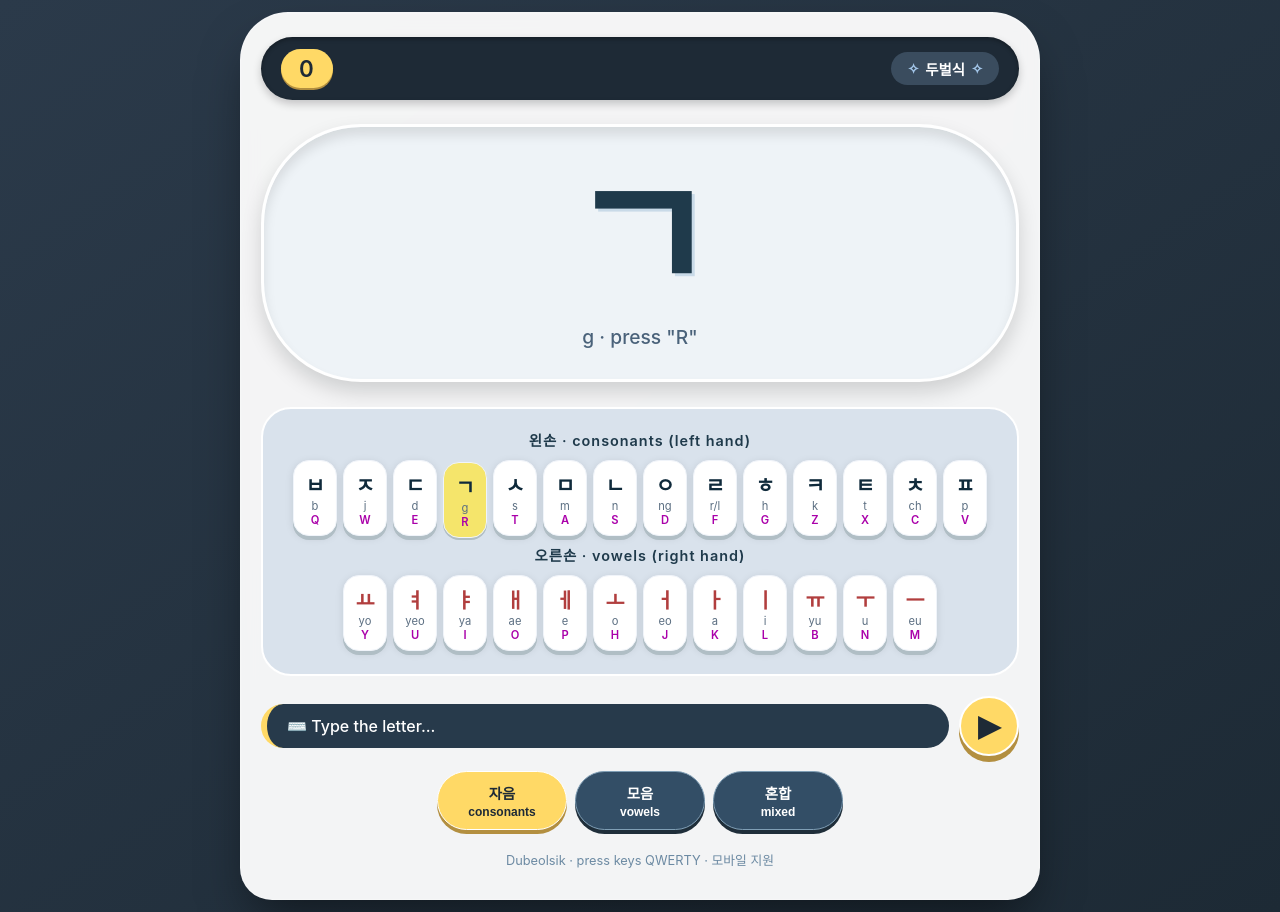
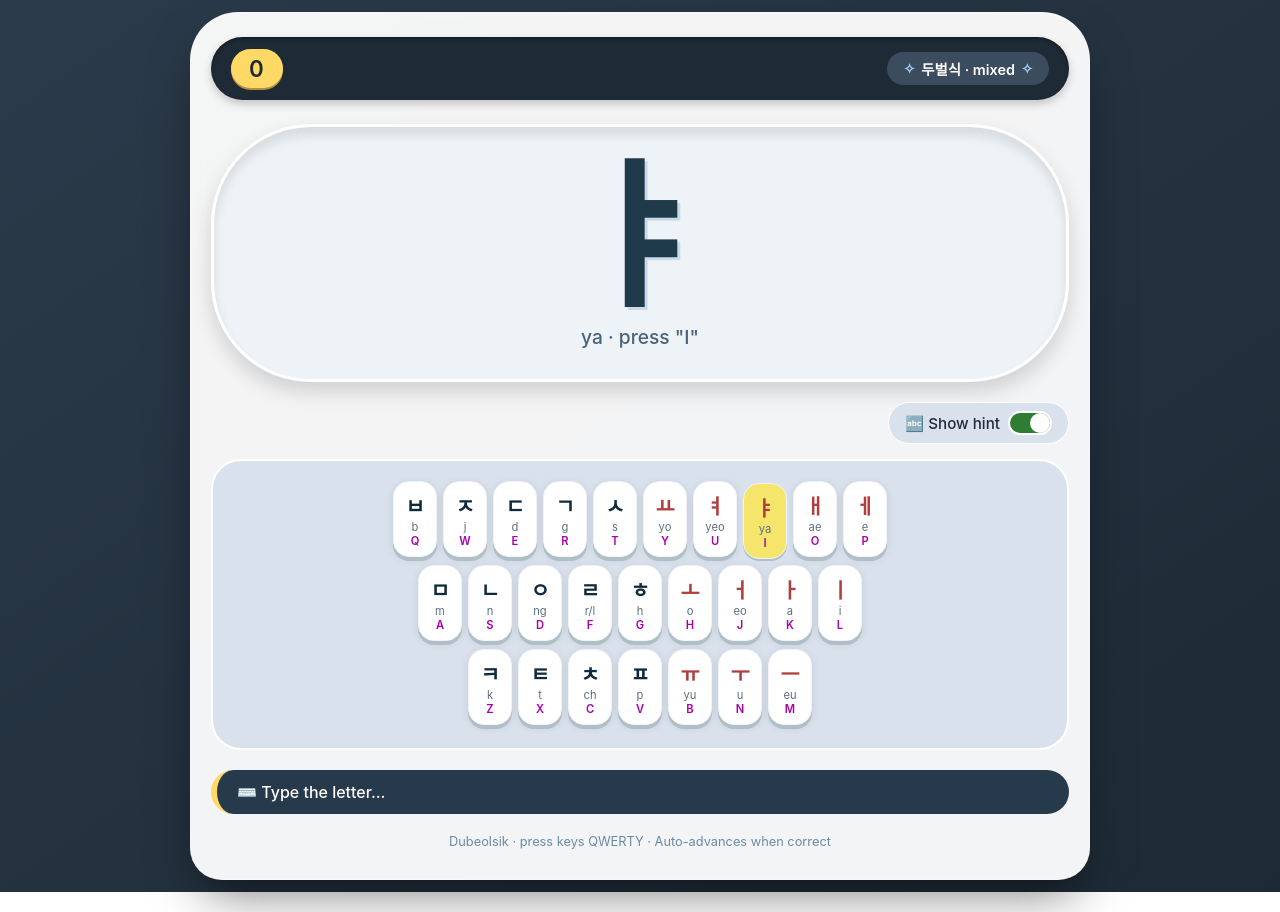
Before and after one commit to fred09280928/KRInput, a plain HTML site: page index.html in a window 1280 px wide. Drawn offline with Linux system fonts and the light colour scheme.

Commit message:
Add auto-advance and hint toggle
Add auto-advance and hint toggle

```diff
--- a/index.html
+++ b/index.html
@@ -2,11 +2,9 @@
 <html lang="en">
 <head>
     <meta charset="UTF-8">
-    <!-- Makes it work on mobile - don't remove this! -->
     <meta name="viewport" content="width=device-width, initial-scale=1.0, maximum-scale=1.0, user-scalable=yes">
     <title>Korean Typing Practice · Dubeolsik</title>
     <style>
-        /* ===== RESET & BASE ===== */
         * {
             box-sizing: border-box;
             margin: 0;
@@ -25,10 +23,9 @@
             padding: 12px;
         }
 
-        /* ===== MAIN CARD ===== */
         .container {
             width: 100%;
-            max-width: 800px;
+            max-width: 900px;
             background: rgba(255, 255, 255, 0.95);
             backdrop-filter: blur(10px);
             border-radius: 48px 48px 32px 32px;
@@ -37,7 +34,6 @@
             border: 1px solid rgba(255,255,255,0.2);
         }
 
-        /* ===== HEADER: SCORE & MODE ===== */
         .stats-bar {
             display: flex;
             justify-content: space-between;
@@ -75,7 +71,6 @@
             color: #a3c6e9;
         }
 
-        /* ===== MAIN CHARACTER DISPLAY ===== */
         .character-area {
             background: #eef3f7;
             border-radius: 100px;
@@ -103,32 +98,85 @@
             color: #4a627a;
             margin-top: 8px;
             font-weight: 500;
+            transition: opacity 0.2s;
         }
 
-        /* ===== KEYBOARD VISUALIZATION ===== */
-        .keyboard-hint {
+        .input-hint.hidden {
+            opacity: 0;
+            visibility: hidden;
+            height: 0;
+            margin: 0;
+        }
+
+        /* Control bar for hint toggle */
+        .control-bar {
+            display: flex;
+            align-items: center;
+            justify-content: flex-end;
+            margin: 5px 0 15px;
+            gap: 15px;
+        }
+
+        .toggle-container {
+            display: flex;
+            align-items: center;
+            gap: 8px;
+            background: #d9e2ec;
+            padding: 8px 16px;
+            border-radius: 40px;
+            font-size: 0.95rem;
+            font-weight: 500;
+            color: #1e2a36;
+            border: 1px solid white;
+        }
+
+        .toggle-container input[type="checkbox"] {
+            width: 44px;
+            height: 24px;
+            appearance: none;
+            background: #95a5a6;
+            border-radius: 20px;
+            position: relative;
+            cursor: pointer;
+            border: 2px solid white;
+            transition: 0.1s;
+        }
+
+        .toggle-container input[type="checkbox"]:checked {
+            background: #2e7d32;
+        }
+
+        .toggle-container input[type="checkbox"]::before {
+            content: '';
+            position: absolute;
+            width: 20px;
+            height: 20px;
+            background: white;
+            border-radius: 50%;
+            top: 0px;
+            left: 0px;
+            transition: 0.1s;
+        }
+
+        .toggle-container input[type="checkbox"]:checked::before {
+            left: 20px;
+        }
+
+        .keyboard-container {
             background: #d9e2ec;
             border-radius: 30px;
             padding: 20px 12px 15px;
-            margin: 25px 0 20px;
+            margin: 10px 0 20px;
             border: 2px solid white;
         }
 
-        .row-label {
-            text-align: center;
-            color: #1f3a4b;
-            font-weight: 600;
-            margin-bottom: 10px;
-            font-size: 0.9rem;
-            letter-spacing: 1px;
-        }
-
+        /* QWERTY layout rows */
         .key-row {
             display: flex;
-            flex-wrap: wrap;
             justify-content: center;
             gap: 6px;
             margin-bottom: 8px;
+            flex-wrap: wrap;
         }
 
         .key {
@@ -171,12 +219,10 @@
             text-transform: uppercase;
         }
 
-        /* special for vowel rows (right hand) */
         .key.vowel .korean {
             color: #b13e3e;
         }
 
-        /* ===== FEEDBACK & CONTROLS ===== */
         .feedback-area {
             display: flex;
             align-items: center;
@@ -196,67 +242,6 @@
             border-left: 6px solid #ffd966;
         }
 
-        .next-btn {
-            background: #ffd966;
-            border: none;
-            width: 60px;
-            height: 60px;
-            border-radius: 40px;
-            font-size: 1.8rem;
-            font-weight: bold;
-            color: #1e2a36;
-            box-shadow: 0 6px 0 #b38f40;
-            transition: 0.05s linear;
-            cursor: pointer;
-            display: flex;
-            align-items: center;
-            justify-content: center;
-            border: 2px solid white;
-        }
-
-        .next-btn:active {
-            transform: translateY(4px);
-            box-shadow: 0 2px 0 #b38f40;
-        }
-
-        /* ===== MODE SELECTOR ===== */
-        .mode-selector {
-            display: flex;
-            gap: 8px;
-            margin-top: 15px;
-            flex-wrap: wrap;
-            justify-content: center;
-        }
-
-        .mode-btn {
-            background: #334e66;
-            border: none;
-            color: white;
-            padding: 10px 18px;
-            border-radius: 40px;
-            font-weight: 600;
-            font-size: 0.9rem;
-            flex: 1 0 auto;
-            max-width: 130px;
-            box-shadow: 0 4px 0 #1f2e3a;
-            transition: 0.05s linear;
-            border: 1px solid #7f9eb5;
-            cursor: pointer;
-        }
-
-        .mode-btn.active {
-            background: #ffd966;
-            color: #1e2a36;
-            box-shadow: 0 4px 0 #b38f40;
-            border-color: white;
-        }
-
-        .mode-btn:active {
-            transform: translateY(3px);
-            box-shadow: 0 1px 0 #1f2e3a;
-        }
-
-        /* ===== tiny extras ===== */
         .footer-note {
             text-align: center;
             color: #6c8aa3;
@@ -268,161 +253,160 @@
 </head>
 <body>
     <div class="container">
-        <!-- stats -->
         <div class="stats-bar">
             <div class="score-box" id="scoreDisplay">0</div>
             <div class="mode-badge">
-                <span>✧</span> 두벌식 <span>✧</span>
+                <span>✧</span> 두벌식 · mixed <span>✧</span>
             </div>
         </div>
 
-        <!-- main character -->
         <div class="character-area">
             <div class="korean-char" id="currentChar">ㅏ</div>
-            <div class="input-hint" id="hintText">press the key</div>
+            <div class="input-hint" id="hintText">a · press "K"</div>
         </div>
 
-        <!-- mini keyboard layout -->
-        <div class="keyboard-hint">
-            <div class="row-label">왼손 · consonants (left hand)</div>
-            <div class="key-row" id="leftRow">
-                <!-- JS will fill this -->
-            </div>
-            <div class="row-label" style="margin-top: 8px;">오른손 · vowels (right hand)</div>
-            <div class="key-row" id="rightRow">
-                <!-- JS will fill this -->
+        <!-- Toggle control for hint -->
+        <div class="control-bar">
+            <div class="toggle-container">
+                <span>🔤 Show hint</span>
+                <input type="checkbox" id="hintToggle" checked>
             </div>
         </div>
 
-        <!-- feedback + next -->
+        <!-- Keyboard in QWERTY layout -->
+        <div class="keyboard-container">
+            <!-- Row 1: Q W E R T Y U I O P -->
+            <div class="key-row" id="row1"></div>
+            <!-- Row 2: A S D F G H J K L -->
+            <div class="key-row" id="row2"></div>
+            <!-- Row 3: Z X C V B N M -->
+            <div class="key-row" id="row3"></div>
+        </div>
+
         <div class="feedback-area">
             <div class="message" id="feedbackMsg">⌨️ Type the letter...</div>
-            <button class="next-btn" id="nextBtn" aria-label="next">▶</button>
         </div>
 
-        <!-- practice modes -->
-        <div class="mode-selector">
-            <button class="mode-btn active" data-mode="cons" id="modeCons">자음<br><small>consonants</small></button>
-            <button class="mode-btn" data-mode="vowel" id="modeVowel">모음<br><small>vowels</small></button>
-            <button class="mode-btn" data-mode="mix" id="modeMix">혼합<br><small>mixed</small></button>
-        </div>
-        <div class="footer-note">Dubeolsik · press keys QWERTY · 모바일 지원</div>
+        <div class="footer-note">Dubeolsik · press keys QWERTY · Auto-advances when correct</div>
     </div>
 
     <script>
         (function() {
-            // --------------------------------------------------------------
-            // KOREAN MAPPING (English letter -> Korean + romanization)
-            // --------------------------------------------------------------
+            // Mapping: English letter -> Korean + romanization
             const MAP = {
-                // consonants (left hand)
+                // Row 1
                 'Q': { kr: 'ㅂ', rom: 'b' },
                 'W': { kr: 'ㅈ', rom: 'j' },
                 'E': { kr: 'ㄷ', rom: 'd' },
                 'R': { kr: 'ㄱ', rom: 'g' },
                 'T': { kr: 'ㅅ', rom: 's' },
+                'Y': { kr: 'ㅛ', rom: 'yo' },
+                'U': { kr: 'ㅕ', rom: 'yeo' },
+                'I': { kr: 'ㅑ', rom: 'ya' },
+                'O': { kr: 'ㅐ', rom: 'ae' },
+                'P': { kr: 'ㅔ', rom: 'e' },
+                // Row 2
                 'A': { kr: 'ㅁ', rom: 'm' },
                 'S': { kr: 'ㄴ', rom: 'n' },
                 'D': { kr: 'ㅇ', rom: 'ng' },
                 'F': { kr: 'ㄹ', rom: 'r/l' },
                 'G': { kr: 'ㅎ', rom: 'h' },
+                'H': { kr: 'ㅗ', rom: 'o' },
+                'J': { kr: 'ㅓ', rom: 'eo' },
+                'K': { kr: 'ㅏ', rom: 'a' },
+                'L': { kr: 'ㅣ', rom: 'i' },
+                // Row 3
                 'Z': { kr: 'ㅋ', rom: 'k' },
                 'X': { kr: 'ㅌ', rom: 't' },
                 'C': { kr: 'ㅊ', rom: 'ch' },
                 'V': { kr: 'ㅍ', rom: 'p' },
-                // vowels (right hand)
-                'Y': { kr: 'ㅛ', rom: 'yo' },
-                'U': { kr: 'ㅕ', rom: 'yeo' },
-                'I': { kr: 'ㅑ', rom: 'ya' },
-                'O': { kr: 'ㅐ', rom: 'ae' },
-                'P': { kr: 'ㅔ', rom: 'e' },
-                'H': { kr: 'ㅗ', rom: 'o' },
-                'J': { kr: 'ㅓ', rom: 'eo' },
-                'K': { kr: 'ㅏ', rom: 'a' },
-                'L': { kr: 'ㅣ', rom: 'i' },
                 'B': { kr: 'ㅠ', rom: 'yu' },
                 'N': { kr: 'ㅜ', rom: 'u' },
                 'M': { kr: 'ㅡ', rom: 'eu' }
             };
 
-            // separate lists for mode selection
-            const CONSONANTS = ['Q','W','E','R','T','A','S','D','F','G','Z','X','C','V'];
-            const VOWELS = ['Y','U','I','O','P','H','J','K','L','B','N','M'];
+            // All keys in QWERTY order for random selection
+            const ALL_KEYS = [
+                'Q','W','E','R','T','Y','U','I','O','P',
+                'A','S','D','F','G','H','J','K','L',
+                'Z','X','C','V','B','N','M'
+            ];
 
-            // current state
-            let currentEngKey = 'K';        // default: ㅏ
+            // Vowels set for color coding
+            const VOWELS = new Set(['Y','U','I','O','P','H','J','K','L','B','N','M']);
+
+            // State
+            let currentEngKey = 'K';    // default: ㅏ
             let score = 0;
-            let mode = 'cons';               // 'cons', 'vowel', 'mix'
-            let lastKeyWasCorrect = false;
+            let hintVisible = true;
+            let canAnswer = true;        // prevent double-counting same letter
 
             // DOM elements
             const currentCharEl = document.getElementById('currentChar');
             const hintTextEl = document.getElementById('hintText');
             const feedbackMsgEl = document.getElementById('feedbackMsg');
             const scoreDisplay = document.getElementById('scoreDisplay');
-            const nextBtn = document.getElementById('nextBtn');
-            const leftRow = document.getElementById('leftRow');
-            const rightRow = document.getElementById('rightRow');
-            const modeCons = document.getElementById('modeCons');
-            const modeVowel = document.getElementById('modeVowel');
-            const modeMix = document.getElementById('modeMix');
+            const hintToggle = document.getElementById('hintToggle');
+            const row1 = document.getElementById('row1');
+            const row2 = document.getElementById('row2');
+            const row3 = document.getElementById('row3');
 
-            // ---------- helper: render keyboard visualization ----------
+            // ---------- Render keyboard by QWERTY rows ----------
             function renderKeyboard() {
-                leftRow.innerHTML = '';
-                rightRow.innerHTML = '';
+                // Row 1: Q W E R T Y U I O P
+                const row1Keys = ['Q','W','E','R','T','Y','U','I','O','P'];
+                // Row 2: A S D F G H J K L
+                const row2Keys = ['A','S','D','F','G','H','J','K','L'];
+                // Row 3: Z X C V B N M
+                const row3Keys = ['Z','X','C','V','B','N','M'];
 
-                // consonants (left)
-                CONSONANTS.forEach(letter => {
+                row1.innerHTML = '';
+                row2.innerHTML = '';
+                row3.innerHTML = '';
+
+                row1Keys.forEach(letter => buildKey(letter, row1));
+                row2Keys.forEach(letter => buildKey(letter, row2));
+                row3Keys.forEach(letter => buildKey(letter, row3));
+            }
+
+            function buildKey(letter, parentRow) {
                 const item = MAP[letter];
+                if (!item) return;
                 const keyDiv = document.createElement('div');
                 keyDiv.className = 'key';
+                if (VOWELS.has(letter)) keyDiv.classList.add('vowel');
                 keyDiv.dataset.letter = letter;
                 keyDiv.innerHTML = `
                     <span class="korean">${item.kr}</span>
                     <span class="roman">${item.rom}</span>
                     <span class="eng">${letter}</span>
                 `;
-                    leftRow.appendChild(keyDiv);
-                });
-
-                // vowels (right)
-                VOWELS.forEach(letter => {
-                    const item = MAP[letter];
-                    const keyDiv = document.createElement('div');
-                    keyDiv.className = 'key vowel';
-                    keyDiv.dataset.letter = letter;
-                    keyDiv.innerHTML = `
-                        <span class="korean">${item.kr}</span>
-                        <span class="roman">${item.rom}</span>
-                        <span class="eng">${letter}</span>
-                    `;
-                    rightRow.appendChild(keyDiv);
-                });
+                parentRow.appendChild(keyDiv);
             }
 
-            // ---------- highlight active key ----------
+            // ---------- Highlight active key ----------
             function highlightKey(engLetter) {
-                // remove active from all
                 document.querySelectorAll('.key').forEach(k => k.classList.remove('active'));
                 if (!engLetter) return;
                 const target = Array.from(document.querySelectorAll('.key')).find(k => k.dataset.letter === engLetter);
                 if (target) target.classList.add('active');
             }
 
-            // ---------- generate random key based on mode ----------
-            function getRandomKey() {
-                if (mode === 'cons') {
-                    return CONSONANTS[Math.floor(Math.random() * CONSONANTS.length)];
-                } else if (mode === 'vowel') {
-                    return VOWELS[Math.floor(Math.random() * VOWELS.length)];
-                } else {  // mix
-                    const all = [...CONSONANTS, ...VOWELS];
-                    return all[Math.floor(Math.random() * all.length)];
+            // ---------- Update hint visibility ----------
+            function updateHintVisibility() {
+                if (hintVisible) {
+                    hintTextEl.classList.remove('hidden');
+                } else {
+                    hintTextEl.classList.add('hidden');
                 }
             }
 
-            // ---------- set a new character ----------
+            // ---------- Generate random key (mixed mode always) ----------
+            function getRandomKey() {
+                return ALL_KEYS[Math.floor(Math.random() * ALL_KEYS.length)];
+            }
+
+            // ---------- Set a new character ----------
             function setNewCharacter() {
                 const newKey = getRandomKey();
                 currentEngKey = newKey;
@@ -430,43 +414,45 @@
                 currentCharEl.innerText = data.kr;
                 hintTextEl.innerText = `${data.rom} · press "${newKey}"`;
                 highlightKey(newKey);
-                // reset feedback to neutral (but keep if it's a fresh start)
-                feedbackMsgEl.innerText = '⌨️ Type the letter...';
-                feedbackMsgEl.style.background = '#273a4b';
-                lastKeyWasCorrect = false;
+                // Reset answer flag for new letter
+                canAnswer = true;
             }
 
-            // ---------- handle correct answer ----------
+            // ---------- Handle correct answer ----------
             function handleCorrect() {
-                if (lastKeyWasCorrect) return; // already counted this round
+                if (!canAnswer) return; // already answered this letter
 
                 score += 1;
                 scoreDisplay.innerText = score;
                 feedbackMsgEl.innerText = '✅ Correct! +1';
                 feedbackMsgEl.style.background = '#1f5f3a';
-                lastKeyWasCorrect = true;
+                canAnswer = false;
 
-                // auto move to next after short delay? we'll leave it to user pressing next
-                // but we can hint
+                // Auto advance to next question after a short delay
+                setTimeout(() => {
+                    setNewCharacter();
+                    // Reset feedback message to neutral
+                    feedbackMsgEl.innerText = '⌨️ Type the letter...';
+                    feedbackMsgEl.style.background = '#273a4b';
+                }, 600); // 600ms delay so user sees the success message
             }
 
             function handleWrong() {
-                if (lastKeyWasCorrect) return; // if already correct, ignore wrong indicators? but we show wrong flash
+                if (!canAnswer) return; // already correct, ignore further presses
                 feedbackMsgEl.innerText = '❌ Try again';
                 feedbackMsgEl.style.background = '#9e2d2d';
             }
 
-            // ---------- keydown handler ----------
+            // ---------- Keydown handler ----------
             function onKeyDown(e) {
-                // prevent default page scroll etc. but keep typing possible
                 const key = e.key.toUpperCase();
-                // Ignore if it's a modifier only
+                // Ignore modifiers and non-letters
                 if (e.altKey || e.ctrlKey || e.metaKey || key.length > 1) return;
 
                 // Check if key exists in map
                 if (!MAP[key]) return;
 
-                e.preventDefault();  // avoid writing in any input
+                e.preventDefault();
 
                 // Compare
                 if (key === currentEngKey) {
@@ -475,14 +461,13 @@
                     handleWrong();
                 }
 
-                // briefly flash key (highlight already done)
+                // Flash the pressed key
                 const targetKey = Array.from(document.querySelectorAll('.key')).find(k => k.dataset.letter === key);
                 if (targetKey) {
                     targetKey.style.background = '#f5e56b';
                     setTimeout(() => {
-                        // restore but careful (if it's the current correct key, keep active class)
                         if (key === currentEngKey) {
-                            targetKey.style.background = ''; // will be covered by active class
+                            targetKey.style.background = ''; // active class will handle
                         } else {
                             targetKey.style.background = '';
                         }
@@ -490,46 +475,31 @@
                 }
             }
 
-            // ---------- mode change ----------
-            function setMode(newMode) {
-                mode = newMode;
-                // update active button
-                [modeCons, modeVowel, modeMix].forEach(btn => btn.classList.remove('active'));
-                if (newMode === 'cons') modeCons.classList.add('active');
-                if (newMode === 'vowel') modeVowel.classList.add('active');
-                if (newMode === 'mix') modeMix.classList.add('active');
-
-                // reset score? we keep score
-                // generate new character
-                setNewCharacter();
-            }
-
-            // ---------- event listeners ----------
+            // ---------- Event listeners ----------
             window.addEventListener('keydown', onKeyDown);
 
-            nextBtn.addEventListener('click', () => {
-                setNewCharacter();
+            // Hint toggle
+            hintToggle.addEventListener('change', (e) => {
+                hintVisible = e.target.checked;
+                updateHintVisibility();
             });
 
-            modeCons.addEventListener('click', () => setMode('cons'));
-            modeVowel.addEventListener('click', () => setMode('vowel'));
-            modeMix.addEventListener('click', () => setMode('mix'));
-
-            // ---------- init ----------
+            // ---------- Initialize ----------
             function init() {
                 renderKeyboard();
-                setMode('cons');  // default mode
-                // ensure score starts 0
+                setNewCharacter();
                 score = 0;
                 scoreDisplay.innerText = '0';
+                hintVisible = true;
+                hintToggle.checked = true;
+                updateHintVisibility();
             }
 
             init();
 
-            // mobile: avoid accidental zoom on double-tap
+            // Mobile: prevent zoom on double-tap
             document.addEventListener('touchstart', (e) => {
-                if (e.target.tagName !== 'BUTTON') return;
-                e.preventDefault();  // just to be safe
+                if (e.target.tagName !== 'BUTTON' && e.target.tagName !== 'INPUT') return;
             }, { passive: false });
 
         })();
```
Lines whose indentation alone changed are shown as unchanged.
